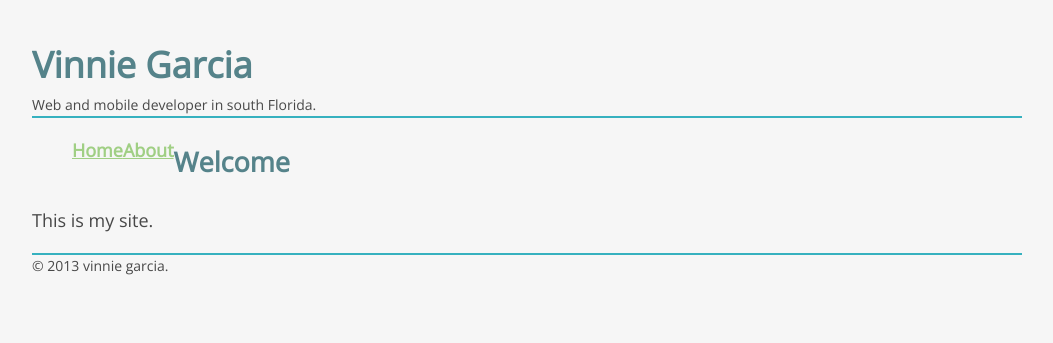
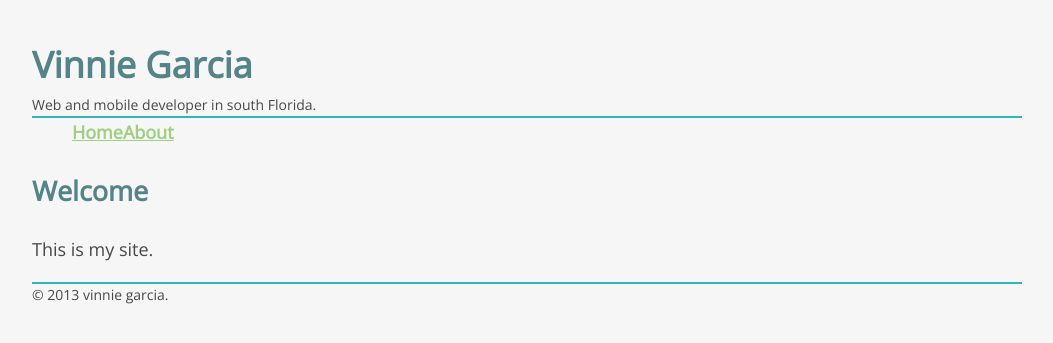
Before and after one commit to vinniegarcia/vinniegarcia.github.com, a Jekyll site: the page built from index.md, in a window 1280 px wide. Shown: the top 343 px of the page, without its empty margins (113-1166 px from the left). Built offline with Jekyll 4.4.1, drawn with Linux system fonts in a browser that asks for light colours; Markdown is read by kramdown in place of the engine named in the settings.

Commit message:
horizontal nav fix

```diff
--- a/css/main.css
+++ b/css/main.css
@@ -52,6 +52,26 @@ header p {
   font-size: 14px;
 }
 
+nav {
+  overflow: auto;
+}
+
+nav ul,
+nav ol {
+  display: block;
+  margin: 0;
+}
+
+nav li {
+  display: inline;
+  float: left;
+}
+
+nav a {
+  display: block;
+  float: left;
+}
+
 nav ul {
   font-weight: bold;
   color: white;
@@ -59,22 +79,6 @@ nav ul {
   background-color: #55838a;
 }
 
-nav ul ul,
-nav ul ol {
-  display: block;
-  margin: 0;
-}
-
-nav ul li {
-  display: inline;
-  float: left;
-}
-
-nav ul a {
-  display: block;
-  float: left;
-}
-
 footer {
   font-size: 14px;
   border-top: 2px solid #36b1bf;
--- a/less/main.less
+++ b/less/main.less
@@ -92,8 +92,10 @@ header {
 	}
 }
 nav {
+	overflow: auto;
+	.horizontal(left);
 	ul {
-		.horizontal(left);
+
 		background-color: @darkerBlue;
 		color: white;
 		font-weight: bold;
```
